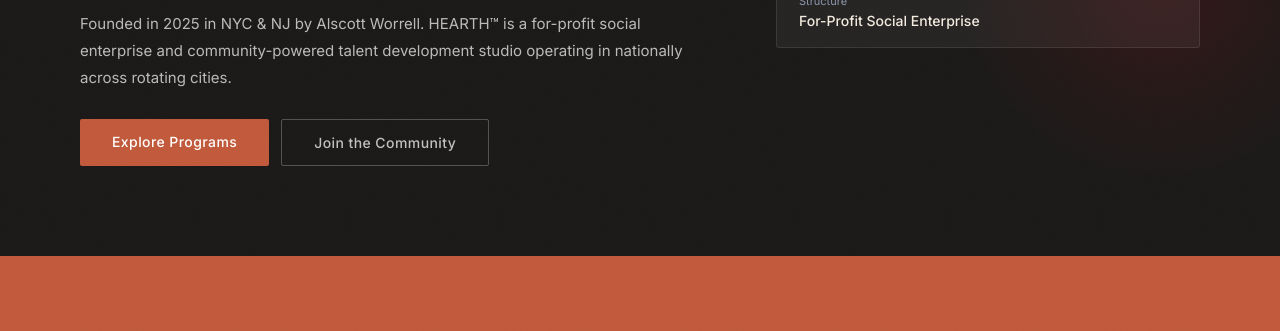
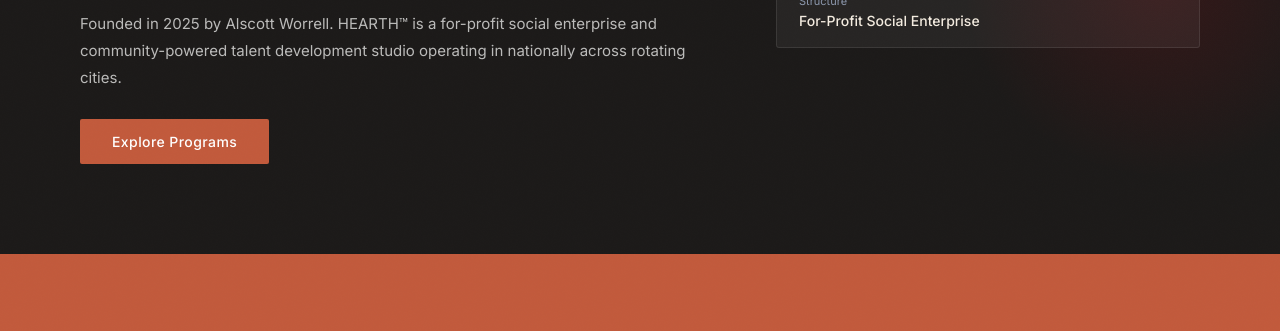
Before and after one commit to hearthstudios/hearth, a website: page about.html in a window 1280 px wide. Shown: the part 357-688 px from the top of the page. Drawn offline with Linux system fonts and the light colour scheme.

Commit message:
Update about.html

```diff
--- a/about.html
+++ b/about.html
@@ -1075,10 +1075,9 @@
   <div style="position:relative;z-index:1;">
     <div style="font-family:'Courier Prime',monospace;font-size:11px;letter-spacing:0.2em;text-transform:uppercase;color:var(--ember);margin-bottom:18px;display:flex;align-items:center;gap:10px;">About HEARTH™</div>
     <h1 class="ah-h1" style="font-family:'Fraunces',serif;font-weight:700;font-size:52px;color:var(--bone);letter-spacing:-1.5px;line-height:1.07;margin-bottom:16px;">We build the<br>conditions where<br><em style="color:var(--terracotta);">talent thrives.</em></h1>
-    <p style="font-size:15px;line-height:1.8;color:rgba(250,250,248,0.72);margin-bottom:28px;">Founded in 2025 in NYC & NJ by Alscott Worrell. HEARTH™ is a for-profit social enterprise and community-powered talent development studio operating in nationally across rotating cities.</p>
+    <p style="font-size:15px;line-height:1.8;color:rgba(250,250,248,0.72);margin-bottom:28px;">Founded in 2025 by Alscott Worrell. HEARTH™ is a for-profit social enterprise and community-powered talent development studio operating in nationally across rotating cities.</p>
     <div style="display:flex;gap:12px;flex-wrap:wrap;">
       <a href="programs.html" class="btn btn-terracotta">Explore Programs</a>
-      <a href="#community" class="btn btn-outline-dark">Join the Community</a>
     </div>
   </div>
   <div style="position:relative;z-index:1;display:flex;flex-direction:column;gap:16px;">
```
